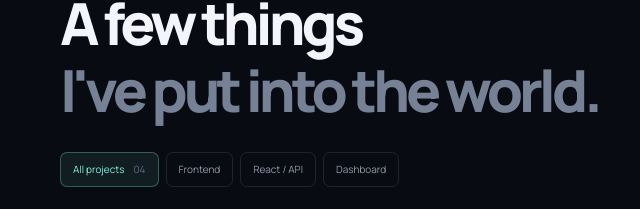
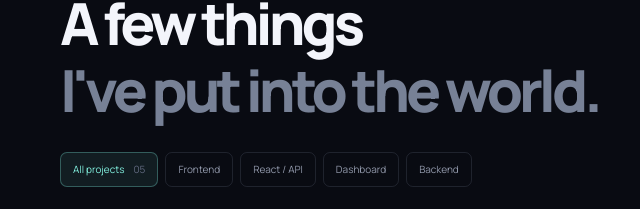
Before and after one commit to keroaziz12/Profile_FullStack, a plain HTML site: page index.html in a window 1280 px wide. Shown: the part 2614-2823 px from the top of the page, 0-640 px from the left. Drawn offline with nearby package versions, Linux system fonts and the light colour scheme.

Commit message:
Update index.html

```diff
--- a/index.html
+++ b/index.html
@@ -72,7 +72,7 @@
     <section class="section shell" id="work">
       <div class="section-head reveal"><span class="section-number">03 / SELECTED WORK</span><span class="section-rule"></span><span class="section-note">Experiments, interfaces & products</span></div>
       <div class="work-heading reveal"><h2 class="section-title">A few things<br><span class="muted">I've put into the world.</span></h2><p>Explore the projects and demos below. Each one is a step toward building more useful, polished software.</p></div>
-      <div class="project-filters reveal" role="group" aria-label="Filter projects"><button class="filter-btn active" data-filter="all">All projects <span>04</span></button><button class="filter-btn" data-filter="frontend">Frontend</button><button class="filter-btn" data-filter="react">React / API</button><button class="filter-btn" data-filter="dashboard">Dashboard</button></div>
+      <div class="project-filters reveal" role="group" aria-label="Filter projects"><button class="filter-btn active" data-filter="all">All projects <span>05</span></button><button class="filter-btn" data-filter="frontend">Frontend</button><button class="filter-btn" data-filter="react">React / API</button><button class="filter-btn" data-filter="dashboard">Dashboard</button><button class="filter-btn" data-filter=".Net">Backend</button></div>
       <div class="projects-grid">
         <article class="project-card project-wide reveal" data-category="frontend"><a class="project-visual visual-profile" href="https://keroaziz12.github.io/profile/" target="_blank" rel="noopener noreferrer" aria-label="Open personal profile website"><img class="project-image" src="./assets/profile-gig-background.png" alt="Screenshot of the personal profile website" loading="lazy"><span class="visual-open">↗</span></a><div class="project-description"><div class="project-title-row"><div><span class="project-type">PERSONAL WEBSITE</span><h3>Profile / Portfolio</h3></div><a class="text-link" href="https://keroaziz12.github.io/profile/" target="_blank" rel="noopener noreferrer">View live <span>↗</span></a></div><p>A personal home on the web designed to introduce my background, technical focus, and work.</p><div class="project-tags"><span>HTML</span><span>Tailwind CSS</span><span>JavaScript</span></div></div></article>
         <article class="project-card reveal" data-category="frontend"><a class="project-visual visual-cards" href="https://keroaziz12.github.io/cards/" target="_blank" rel="noopener noreferrer" aria-label="Open Cards project"><img class="project-image" src="./assets/cards_cover.png" alt="Screenshot of the Cards product management project" loading="lazy"><span class="visual-open">↗</span></a><div class="project-description"><div class="project-title-row"><div><span class="project-type">MANAGEMENT INTERFACE</span><h3>Cards / Inventory</h3></div><a class="text-link" href="https://keroaziz12.github.io/cards/" target="_blank" rel="noopener noreferrer">Open link <span>↗</span></a></div><p>An organized interface concept for managing products, prices, images, and stock information.</p><div class="project-tags"><span>HTML</span><span>CSS</span><span>Bootstrap</span><span>JavaScript</span></div></div></article>
```
